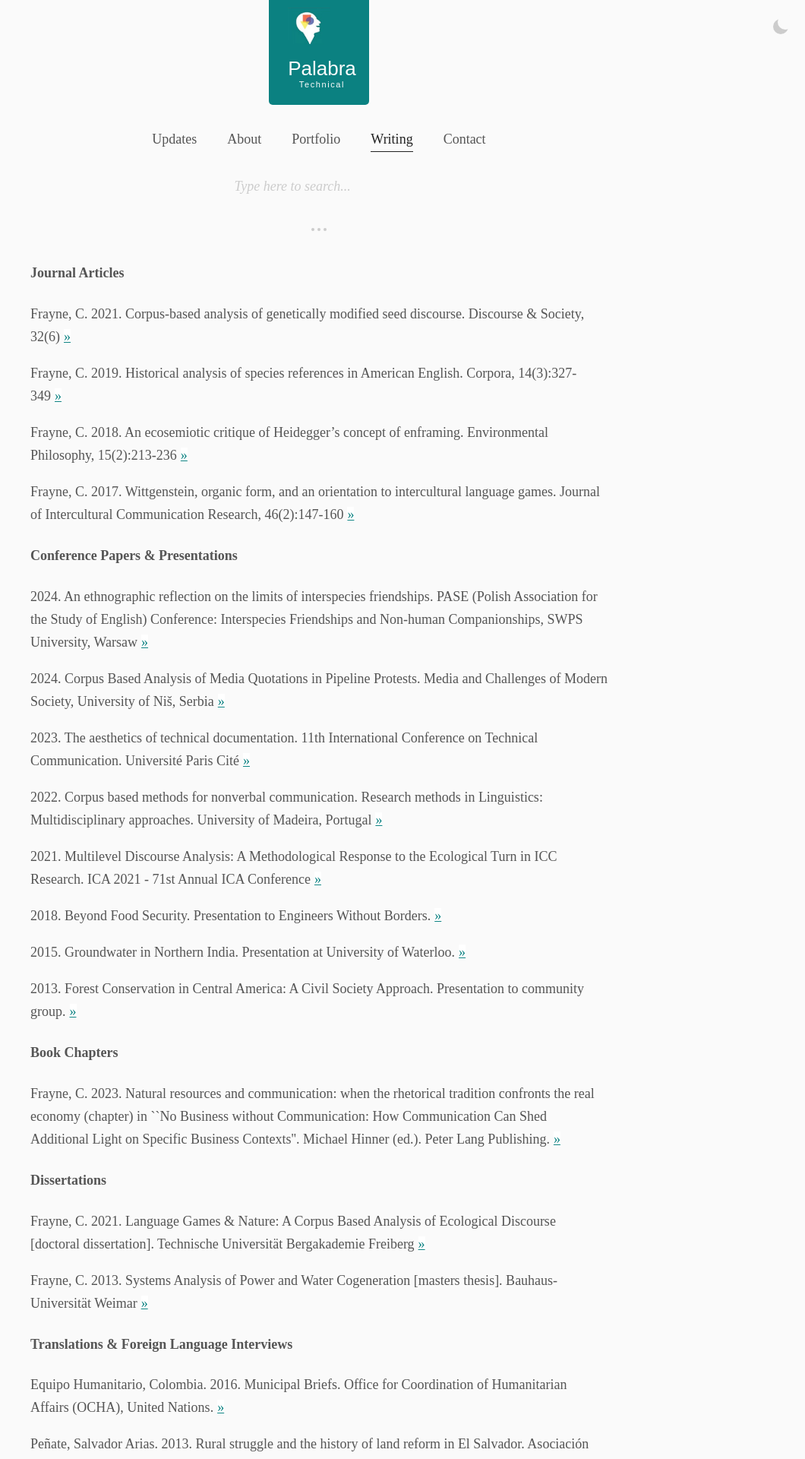
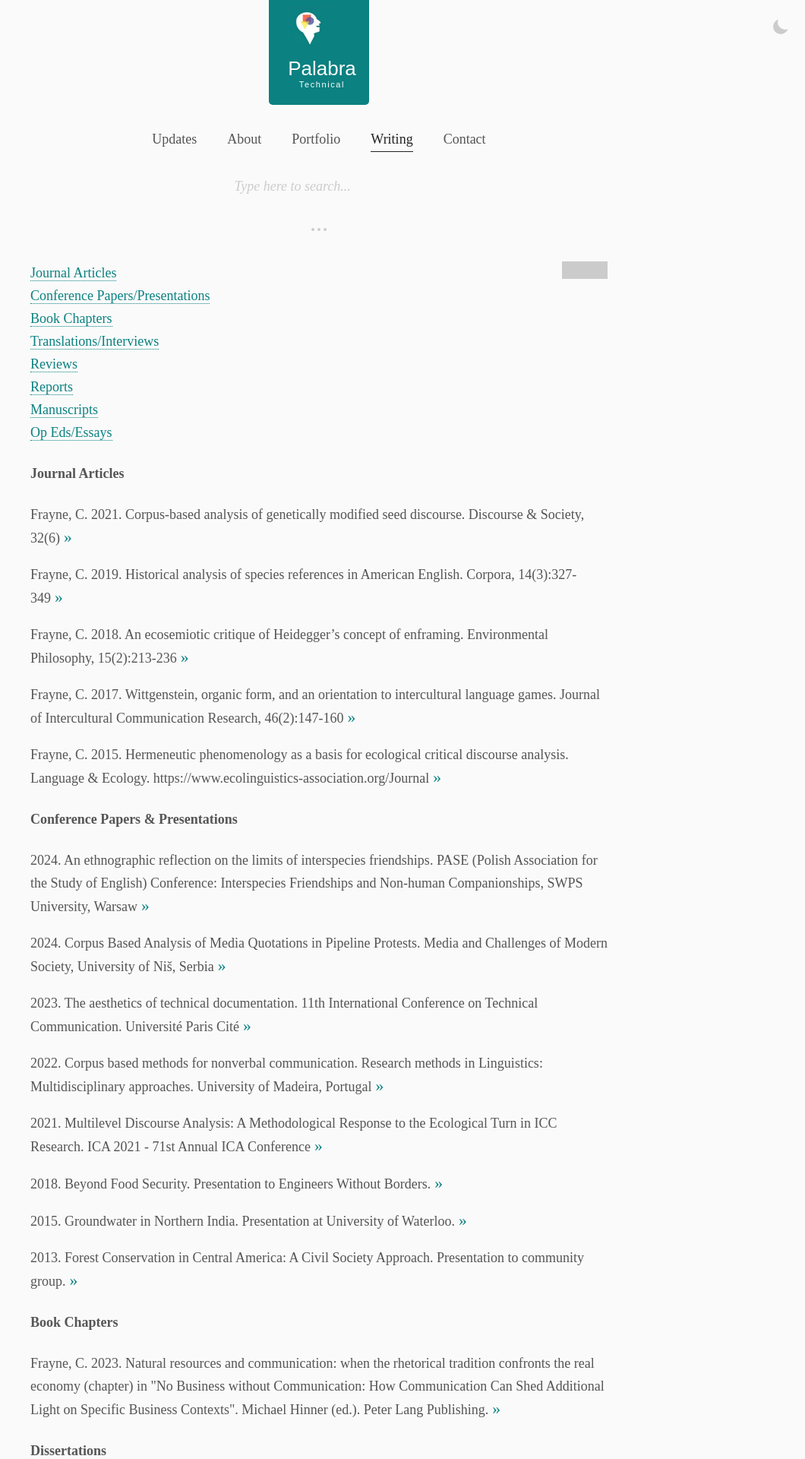
Before and after one commit to craigmateo/palabra, a Jekyll site: the page built from _pages/writing.html, in a window 1280 px wide. Shown: the top 1920 px of the page at 76% size, without its empty margins (220-1280 px from the left). Built offline with Jekyll 4.4.1, drawn with Linux system fonts in a browser that asks for light colours; some web fonts are replaced; some of the changed text lies outside the part shown; grey boxes are pictures that could not be loaded.

Commit message:
writing page edits

```diff
--- a/_config.yml
+++ b/_config.yml
@@ -24,6 +24,7 @@ github: 'https://github.com/craigmateo'
 codepen: 'https://codepen.io/cfrayne'
 email: 'craigfrayne@gmail.com'
 youtube: 'https://youtube.com/@megusta133?si=2Etv3u1avdvmeJDx'
+scholar: 'https://scholar.google.com/citations?view_op=list_works&hl=en&hl=en&user=5p03eWMAAAAJ'
 formspree: https://formspree.io/f/xxxxxxxx
 googleAnalyticsTrackingCode: UA-53769335-1
 
--- a/_pages/writing.html
+++ b/_pages/writing.html
@@ -6,14 +6,30 @@ customPage: true
 permalink: /writing/
 ---
 
+<a class="icon" href="https://scholar.google.com/citations?user=5p03eWMAAAAJ&hl=en" target="_blank"><img src="https://upload.wikimedia.org/wikipedia/commons/c/c7/Google_Scholar_logo.svg" width="30px" alt="Google scholar profile"/></a>
+<a class="icon" href="https://orcid.org/0000-0003-4397-2857" target="_blank"><img src="https://upload.wikimedia.org/wikipedia/commons/0/06/ORCID_iD.svg" width="30px" alt="ORCID profile"/></a>
+
+<ul id="top">
+    <li><a href="#journal">Journal Articles</a></li>
+    <li><a href="#conference">Conference Papers/Presentations</a></li>
+    <li><a href="#book">Book Chapters</a></li>
+    <li><a href="#translation">Translations/Interviews</a></li>
+    <li><a href="#review">Reviews</a></li>
+    <li><a href="#report">Reports</a></li>
+    <li><a href="#manus">Manuscripts</a></li>
+    <li><a href="#oped">Op Eds/Essays</a></li>
+
+</ul>
+
 <section class="page-writing">
-<h4>Journal Articles</h4>
+<h4 id="journal">Journal Articles</h4>
 <p>Frayne, C. 2021. Corpus-based analysis of genetically modified seed discourse. Discourse & Society, 32(6)<a class="link" target="_blank" href="https://journals.sagepub.com/doi/abs/10.1177/09579265211023234?journalCode=dasa">&raquo;</a></p>
 <p>Frayne, C. 2019. Historical analysis of species references in American English. Corpora, 14(3):327-349<a class="link" target="_blank" href="https://www.euppublishing.com/doi/abs/10.3366/cor.2019.0177">&raquo;</a></p>
 <p>Frayne, C. 2018. An ecosemiotic critique of Heidegger’s concept of enframing. Environmental Philosophy, 15(2):213-236<a class="link" target="_blank" href="https://www.jstor.org/stable/26819181">&raquo;</a></p>
 <p>Frayne, C. 2017. Wittgenstein, organic form, and an orientation to intercultural language games. Journal of Intercultural Communication Research, 46(2):147-160<a class="link" target="_blank" href="https://www.tandfonline.com/doi/abs/10.1080/17475759.2017.1283349?journalCode=rjic20">&raquo;</a></p>
+<p>Frayne, C. 2015. Hermeneutic phenomenology as a basis for ecological critical discourse analysis. Language & Ecology. https://www.ecolinguistics-association.org/Journal<a class="link" target="_blank" href="https://www.semanticscholar.org/paper/Hermeneutic-Phenomenology-as-a-basis-for-Ecological-Frayne/97b6fc180fd661d65b8cde9acdf03290e0be2cdd">&raquo;</a></p>
 
-<h4>Conference Papers & Presentations</h4>
+<h4 id="conference">Conference Papers & Presentations</h4>
 
 <p>2024. An ethnographic reflection on the limits of interspecies friendships. PASE (Polish Association for the Study of English) Conference: Interspecies Friendships and Non-human Companionships, SWPS University, Warsaw<a class="link" target="_blank" href="https://palabra.ca/environment/2024/06/30/posthuman/">&raquo;</a></p>
 <p>2024. Corpus Based Analysis of Media Quotations in Pipeline Protests. Media and Challenges of Modern Society, University of Niš, Serbia<a class="link" target="_blank" href="https://docs.google.com/presentation/d/1PHMVYXo4pybB2uYMM1vCTY0hrmCiTW9WBwtAcpvGj6o/edit?usp=sharing">&raquo;</a></p>
@@ -24,15 +40,15 @@ permalink: /writing/
 <p>2015. Groundwater in Northern India. Presentation at University of Waterloo.<a class="link" target="_blank" href="https://drive.google.com/file/d/1X9NlpG4SnkC0TlMQgG8-xNor55SwQurP/view?usp=sharing">&raquo;</a></p>
 <p>2013. Forest Conservation in Central America: A Civil Society Approach. Presentation to community group.<a class="link" target="_blank" href="https://youtu.be/XZlS_b8OFI0?si=X0BkD-wm7c9hGkrz&t=54">&raquo;</a></p>
 
-<h4>Book Chapters</h4>
+<h4 id="book">Book Chapters</h4>
 
-<p>Frayne, C. 2023. Natural resources and communication: when the rhetorical tradition confronts the real economy (chapter) in ``No Business without Communication: How Communication Can Shed Additional Light on Specific Business Contexts''. Michael Hinner (ed.). Peter Lang Publishing.<a class="link" target="_blank" href="https://www.peterlang.com/document/1336016">&raquo;</a></p></p>
+<p>Frayne, C. 2023. Natural resources and communication: when the rhetorical tradition confronts the real economy (chapter) in "No Business without Communication: How Communication Can Shed Additional Light on Specific Business Contexts". Michael Hinner (ed.). Peter Lang Publishing.<a class="link" target="_blank" href="https://www.peterlang.com/document/1336016">&raquo;</a></p></p>
 
 <h4>Dissertations</h4>
 <p>Frayne, C. 2021. Language Games & Nature: A Corpus Based Analysis of Ecological Discourse [doctoral dissertation]. Technische Universität Bergakademie Freiberg<a class="link" target="_blank" href="https://tubaf.qucosa.de/landing-page/?tx_dlf[id]=https%3A%2F%2Ftubaf.qucosa.de%2Fapi%2Fqucosa%253A74856%2Fmets">&raquo;</a></p>
 <p>Frayne, C. 2013. Systems Analysis of Power and Water Cogeneration [masters thesis]. Bauhaus-Universität Weimar<a class="link" target="_blank" href="https://youtu.be/_xj0oOp178w">&raquo;</a></p>
 
-<h4>Translations & Foreign Language Interviews</h4>
+<h4 id="translation">Translations & Foreign Language Interviews</h4>
 
 <p>Equipo Humanitario, Colombia. 2016. Municipal Briefs. Office for Coordination of Humanitarian Affairs (OCHA), United Nations.<a class="link" target="_blank" href="https://online.fliphtml5.com/kppu/atky/#p=1">&raquo;</a></p>
 
@@ -43,7 +59,7 @@ permalink: /writing/
 
 <p>Barret, D. 2011. Has the Central African Republic exited the economic crisis? Economic briefing on political and strategic unity. UNDP.<a class="link" target="_blank" href="https://online.fliphtml5.com/kppu/zovq/#p=1">&raquo;</a></p>
 
-<h4>Reviews</h4>
+<h4 id="review">Reviews</h4>
 
 <p>2023. Film Review: I'm Thinking of Ending Things: A Rural Psychogeography. Posted on Letterboxd.<a class="link" target="_blank" href="https://drive.google.com/file/d/13gllKOU_pEIqG32tCbc1pjKYN6FzdBHC/view?usp=sharing">&raquo;</a></p>
 
@@ -53,7 +69,7 @@ permalink: /writing/
 
 <p>2014. Film Review: Kill the Messenger.<a class="link" target="_blank" href="https://drive.google.com/file/d/1d32gE8Ws-MG7dRdj1uwJttHKFckTOhsQ/view?usp=sharing">&raquo;</a></p>
 
-<h4>Reports</h4>
+<h4 id="report">Reports</h4>
 
 <p>2015. 1-D Numerical Models to Estimate Groundwater Recharge<a class="link" target="_blank" href="https://drive.google.com/file/d/1T5b2A9DZyUWAWWpovGcOCGTqxrqohO_M/view?usp=sharing">&raquo;</a></p>
 
@@ -63,7 +79,7 @@ permalink: /writing/
 
 <p>2011. Guide to Energy Efficient Water Heating. Report prepared for the UNEP/Wuppertal Institute Collaborating Centre<a class="link" target="_blank" href="https://online.fliphtml5.com/kppu/jztp/#p=1">&raquo;</a></p>
 
-<h4>Manuscripts</h4>
+<h4 id="manus">Manuscripts</h4>
 
 <p>Frayne, C. 2022. Cognitive models and framing in Dakota Access Pipeline discourse. In Review.</p>
 
@@ -71,9 +87,7 @@ permalink: /writing/
 
 <p>Frayne, C. 2016. Towards a Cultural Understanding of the Knowledge Economy: Regional Development as Intercultural Communication<a class="link" target="_blank" href="https://drive.google.com/file/d/1-oLjmGkTaqrzrR3Ty8p4W_U9n4mjb-Wg/view?usp=sharing">&raquo;</a></p>
 
-<p>Frayne, C. 2015. Hermeneutic phenomenology as a basis for ecological critical discourse analysis. Language & Ecology. https://www.ecolinguistics-association.org/Journal<a class="link" target="_blank" href="https://www.semanticscholar.org/paper/Hermeneutic-Phenomenology-as-a-basis-for-Ecological-Frayne/97b6fc180fd661d65b8cde9acdf03290e0be2cdd">&raquo;</a></p>
-
-<h4>Op-eds & Essays</h4>
+<h4 id="oped">Op-eds & Essays</h4>
 
 <p>2024. Die kapitalistischen Wurzeln der psychischen Gesundheitskrise.<a class="link" target="_blank" href="https://docs.google.com/document/d/1CRtuiuxfOZlAacAr52CCAIJ63H3YhKpovWqbP63QxMg/edit?usp=sharing">&raquo;</a></p>
 
@@ -108,4 +122,37 @@ permalink: /writing/
     color: #0b8181;
     background-color: white;
 }
+
+.icon img {
+    opacity: 50%;
+    float: right;
+}
+
+.icon img:hover {
+    opacity: 100%;
+}
+
+ul {
+  list-style-type: none; /* Remove bullets */
+  padding: 0; /* Remove padding */
+  margin: 0; /* Remove margins */
+}
+
+li a {
+    color: #0b8181;
+    border-bottom: dotted 1px;
+    text-decoration: none;
+}
+
+
+.link {
+    background-color: #fafafa;
+    font-style: bold;
+    text-decoration: none;
+    font-size: 120%;
+}
+
+.link:hover {
+    font-size: 140%;
+}
 </style>
```
Also changed, not shown: assets/images/social-icons.svg.
